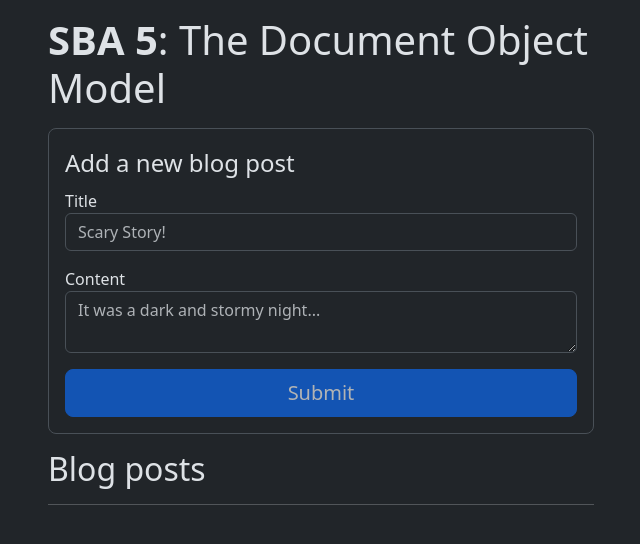
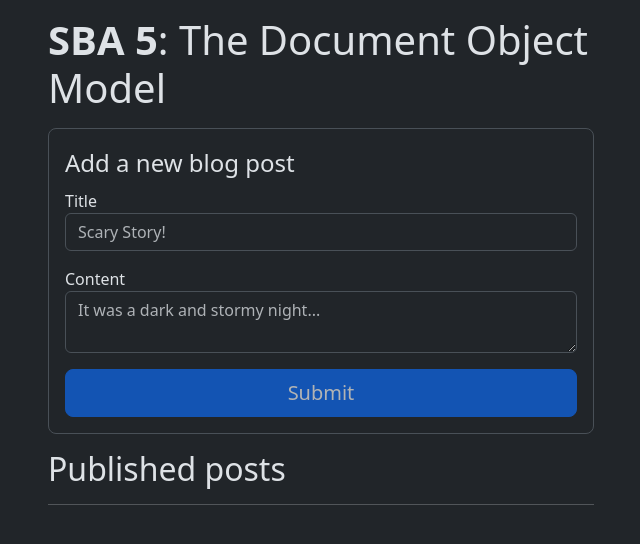
Before and after one commit to hirekarl/sba_05_the_document_object_model, a plain HTML site: page personal-blog-sba/index.html in a window 1280 px wide. Shown: the whole page, without its empty margins (319-959 px from the left). Drawn offline with nearby package versions, Linux system fonts and the light colour scheme.

Commit message:
Changed <h2>: Blog posts -> Published posts.

```diff
--- a/personal-blog-sba/index.html
+++ b/personal-blog-sba/index.html
@@ -69,7 +69,7 @@
               </form>
             </section>
             <section aria-label="View blog posts.">
-              <h2>Blog posts</h2>
+              <h2>Published posts</h2>
               <hr />
               <div id="posts" aria-live="polite"></div>
             </section>
```
